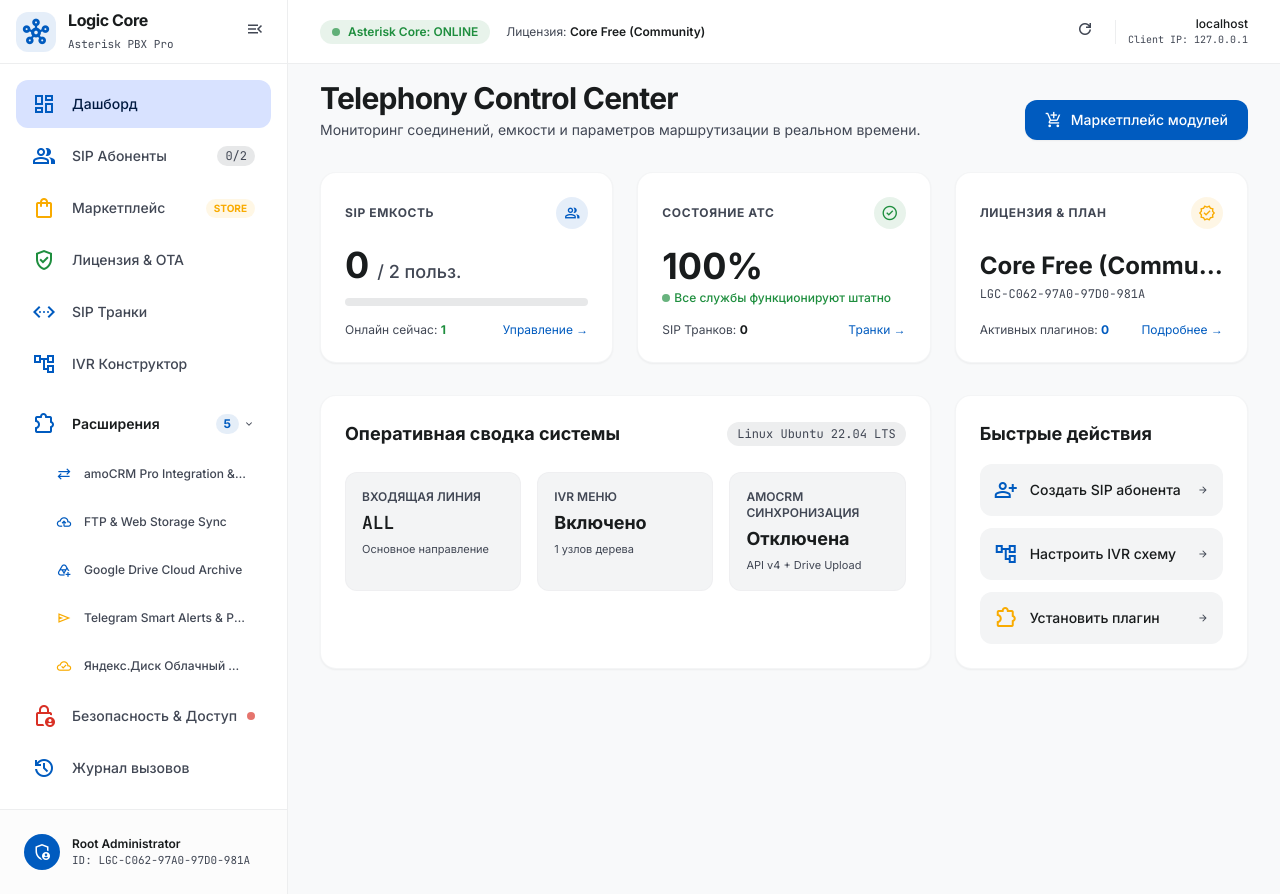
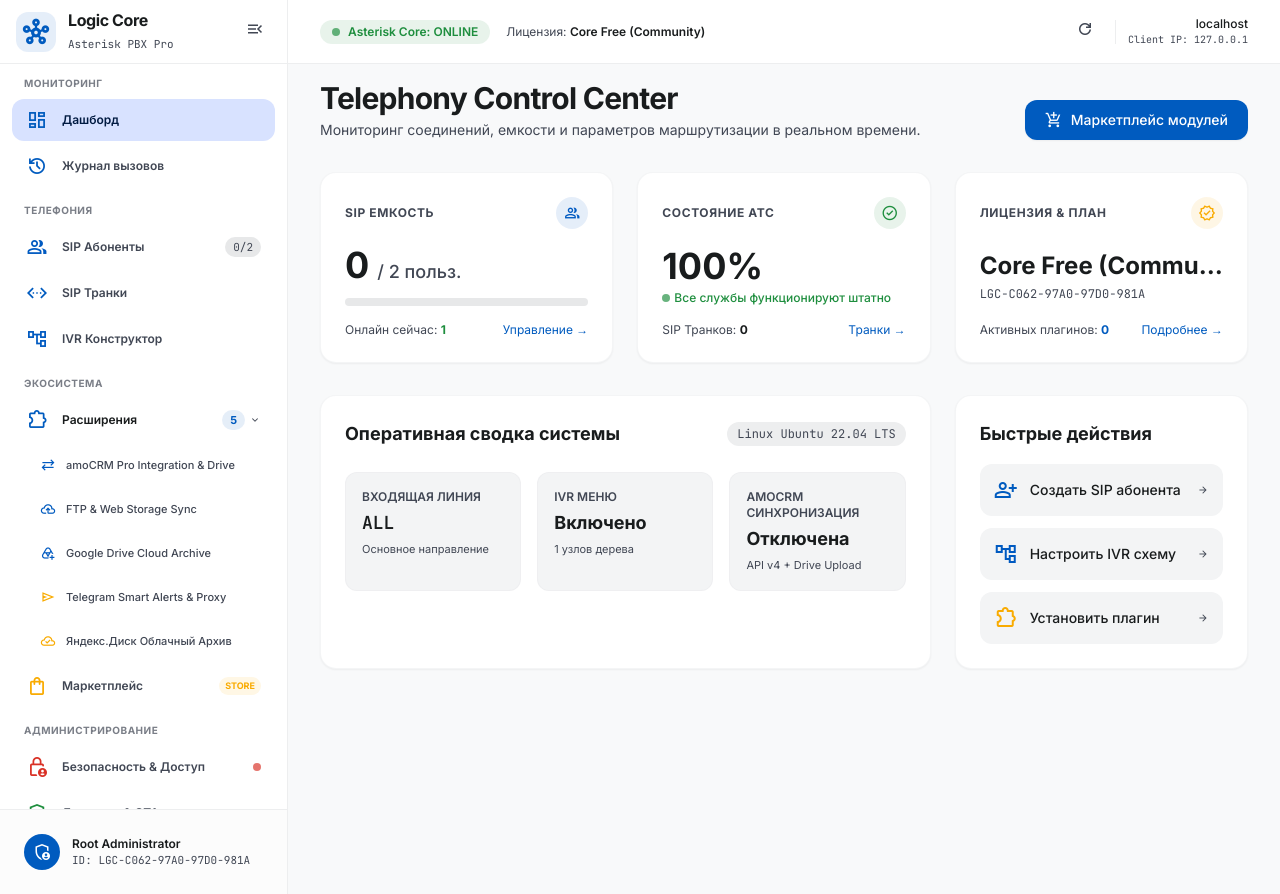
Before and after one commit to apavlishev/asterisk-ui-vps, a Flask app: page / in a window 1280 px wide. Run offline with Flask 3, Linux system fonts and the light colour scheme; some libraries are stand-ins or nearby versions.

Commit message:
refactor: Group and sort sidebar navigation items according to professional PBX/Enterprise UX best practices

```diff
--- a/templates/index.html
+++ b/templates/index.html
@@ -111,72 +111,102 @@
             </button>
         </div>
 
-        <nav class="flex-1 px-4 py-4 space-y-1 overflow-y-auto">
-            <button onclick="switchTab('dashboard')" id="nav-dashboard" class="nav-btn w-full flex items-center px-4 py-3 rounded-xl text-on-surface-variant hover:bg-surface-container-high hover:text-on-surface transition-all group active-nav-item">
-                <span class="material-symbols-outlined mr-4 text-primary">dashboard</span>
-                <span class="text-sm font-medium sidebar-text">Дашборд</span>
-            </button>
-            <button onclick="switchTab('accounts')" id="nav-accounts" class="nav-btn w-full flex items-center px-4 py-3 rounded-xl text-on-surface-variant hover:bg-surface-container-high hover:text-on-surface transition-all group">
-                <span class="material-symbols-outlined mr-4 text-secondary">group</span>
-                <span class="text-sm font-medium sidebar-text">SIP Абоненты</span>
-                <span class="ml-auto text-xs px-2 py-0.5 rounded-full bg-surface-container-high font-mono sidebar-badge">{{ accounts|length }}/{{ max_users }}</span>
-            </button>
-            <button onclick="switchTab('marketplace')" id="nav-marketplace" class="nav-btn w-full flex items-center px-4 py-3 rounded-xl text-on-surface-variant hover:bg-surface-container-high hover:text-on-surface transition-all group">
-                <span class="material-symbols-outlined mr-4 text-warning">shopping_bag</span>
-                <span class="text-sm font-medium sidebar-text">Маркетплейс</span>
-                <span class="ml-auto text-[10px] px-2 py-0.5 rounded-full bg-warning/10 text-warning font-bold uppercase sidebar-badge">Store</span>
-            </button>
-            <button onclick="switchTab('licensing')" id="nav-licensing" class="nav-btn w-full flex items-center px-4 py-3 rounded-xl text-on-surface-variant hover:bg-surface-container-high hover:text-on-surface transition-all group">
-                <span class="material-symbols-outlined mr-4 text-success">verified_user</span>
-                <span class="text-sm font-medium sidebar-text">Лицензия & OTA</span>
-            </button>
-            <button onclick="switchTab('trunks')" id="nav-trunks" class="nav-btn w-full flex items-center px-4 py-3 rounded-xl text-on-surface-variant hover:bg-surface-container-high hover:text-on-surface transition-all group">
-                <span class="material-symbols-outlined mr-4 text-primary">settings_ethernet</span>
-                <span class="text-sm font-medium sidebar-text">SIP Транки</span>
-            </button>
-            <button onclick="switchTab('ivr')" id="nav-ivr" class="nav-btn w-full flex items-center px-4 py-3 rounded-xl text-on-surface-variant hover:bg-surface-container-high hover:text-on-surface transition-all group">
-                <span class="material-symbols-outlined mr-4 text-secondary">account_tree</span>
-                <span class="text-sm font-medium sidebar-text">IVR Конструктор</span>
-            </button>
-            <!-- РАСКРЫВАЮЩИЙСЯ БЛОК: РАСШИРЕНИЯ И ПЛАГИНЫ -->
-            <div class="pt-2">
-                <button type="button" onclick="toggleExtensionsMenu()" id="btn-extensions-parent" class="w-full flex items-center justify-between px-4 py-3 rounded-xl text-on-surface-variant hover:bg-surface-container-high hover:text-on-surface transition-all group">
+                <nav class="flex-1 px-3 py-3 space-y-4 overflow-y-auto">
+
+            <!-- GROUP 1: МОНИТОРИНГ & АНАЛИТИКА -->
+            <div class="space-y-1">
+                <div class="px-3 pb-1 text-[10px] uppercase font-bold tracking-wider text-on-surface-variant/70 sidebar-text">Мониторинг</div>
+
+                <button onclick="switchTab('dashboard')" id="nav-dashboard" class="nav-btn w-full flex items-center px-3.5 py-2.5 rounded-xl text-on-surface-variant hover:bg-surface-container-high hover:text-on-surface transition-all group active-nav-item" title="Дашборд">
+                    <span class="material-symbols-outlined mr-3.5 text-primary text-[22px]">dashboard</span>
+                    <span class="text-xs font-semibold sidebar-text">Дашборд</span>
+                </button>
+
+                <button onclick="switchTab('calls')" id="nav-calls" class="nav-btn w-full flex items-center px-3.5 py-2.5 rounded-xl text-on-surface-variant hover:bg-surface-container-high hover:text-on-surface transition-all group" title="Журнал вызовов">
+                    <span class="material-symbols-outlined mr-3.5 text-primary text-[22px]">history</span>
+                    <span class="text-xs font-semibold sidebar-text">Журнал вызовов</span>
+                </button>
+            </div>
+
+            <!-- GROUP 2: ТЕЛЕФОНИЯ & МАРШРУТИЗАЦИЯ -->
+            <div class="space-y-1">
+                <div class="px-3 pb-1 text-[10px] uppercase font-bold tracking-wider text-on-surface-variant/70 sidebar-text">Телефония</div>
+
+                <button onclick="switchTab('accounts')" id="nav-accounts" class="nav-btn w-full flex items-center px-3.5 py-2.5 rounded-xl text-on-surface-variant hover:bg-surface-container-high hover:text-on-surface transition-all group" title="SIP Абоненты">
+                    <span class="material-symbols-outlined mr-3.5 text-secondary text-[22px]">group</span>
+                    <span class="text-xs font-semibold sidebar-text">SIP Абоненты</span>
+                    <span class="ml-auto text-[11px] px-2 py-0.5 rounded-full bg-surface-container-high font-mono sidebar-badge">{{ accounts|length }}/{{ max_users }}</span>
+                </button>
+
+                <button onclick="switchTab('trunks')" id="nav-trunks" class="nav-btn w-full flex items-center px-3.5 py-2.5 rounded-xl text-on-surface-variant hover:bg-surface-container-high hover:text-on-surface transition-all group" title="SIP Транки">
+                    <span class="material-symbols-outlined mr-3.5 text-primary text-[22px]">settings_ethernet</span>
+                    <span class="text-xs font-semibold sidebar-text">SIP Транки</span>
+                </button>
+
+                <button onclick="switchTab('ivr')" id="nav-ivr" class="nav-btn w-full flex items-center px-3.5 py-2.5 rounded-xl text-on-surface-variant hover:bg-surface-container-high hover:text-on-surface transition-all group" title="IVR Конструктор">
+                    <span class="material-symbols-outlined mr-3.5 text-secondary text-[22px]">account_tree</span>
+                    <span class="text-xs font-semibold sidebar-text">IVR Конструктор</span>
+                </button>
+            </div>
+
+            <!-- GROUP 3: ЭКОСИСТЕМА & ПЛАГИНЫ -->
+            <div class="space-y-1">
+                <div class="px-3 pb-1 text-[10px] uppercase font-bold tracking-wider text-on-surface-variant/70 sidebar-text">Экосистема</div>
+
+                <!-- РАСКРЫВАЮЩИЙСЯ БЛОК: РАСШИРЕНИЯ -->
+                <div>
+                    <button type="button" onclick="toggleExtensionsMenu()" id="btn-extensions-parent" class="w-full flex items-center justify-between px-3.5 py-2.5 rounded-xl text-on-surface-variant hover:bg-surface-container-high hover:text-on-surface transition-all group" title="Расширения">
                         <div class="flex items-center">
-                        <span class="material-symbols-outlined mr-4 text-primary">extension</span>
-                        <span class="text-sm font-semibold text-on-surface sidebar-text">Расширения</span>
+                            <span class="material-symbols-outlined mr-3.5 text-primary text-[22px]">extension</span>
+                            <span class="text-xs font-semibold text-on-surface sidebar-text">Расширения</span>
                         </div>
                         <div class="flex items-center gap-1">
-                        <span class="text-xs px-2 py-0.5 rounded-full bg-primary/10 text-primary font-bold">{{ installed_plugins|length }}</span>
+                            <span class="text-[11px] px-2 py-0.5 rounded-full bg-primary/10 text-primary font-bold sidebar-badge">{{ installed_plugins|length }}</span>
                             <span id="ext-arrow" class="material-symbols-outlined text-xs text-on-surface-variant transition-transform">expand_more</span>
                         </div>
                     </button>
 
                     <!-- Подменю установленных плагинов -->
-                <div id="extensions-submenu" class="mt-1 pl-6 pr-2 space-y-1">
+                    <div id="extensions-submenu" class="mt-1 pl-4 pr-1 space-y-1">
                         {% for p in installed_plugins %}
-                    <button onclick="switchTab('plugin-{{ p.id }}')" id="nav-plugin-{{ p.id }}" class="nav-btn w-full flex items-center px-4 py-2.5 rounded-xl text-on-surface-variant hover:bg-surface-container-high hover:text-on-surface transition-all group text-left">
-                        <span class="material-symbols-outlined mr-3 text-base text-{{ p.color }}">{{ p.icon }}</span>
-                        <span class="text-xs font-medium truncate">{{ p.name }}</span>
+                        <button onclick="switchTab('plugin-{{ p.id }}')" id="nav-plugin-{{ p.id }}" class="nav-btn w-full flex items-center px-3 py-2 rounded-xl text-on-surface-variant hover:bg-surface-container-high hover:text-on-surface transition-all group text-left">
+                            <span class="material-symbols-outlined mr-2.5 text-base text-{{ p.color }}">{{ p.icon }}</span>
+                            <span class="text-[11px] font-medium truncate">{{ p.name }}</span>
                         </button>
                         {% endfor %}
                         {% if not installed_plugins %}
-                    <div class="px-4 py-2 text-[11px] text-on-surface-variant italic">
+                        <div class="px-3 py-1.5 text-[11px] text-on-surface-variant italic">
                             Нет установленных плагинов
                         </div>
                         {% endif %}
                     </div>
                 </div>
-            <button onclick="switchTab('security')" id="nav-security" class="nav-btn w-full flex items-center px-4 py-3 rounded-xl text-on-surface-variant hover:bg-surface-container-high hover:text-on-surface transition-all group">
-                <span class="material-symbols-outlined mr-4 text-error">lock_person</span>
-                <span class="text-sm font-medium sidebar-text">Безопасность & Доступ</span>
+
+                <button onclick="switchTab('marketplace')" id="nav-marketplace" class="nav-btn w-full flex items-center px-3.5 py-2.5 rounded-xl text-on-surface-variant hover:bg-surface-container-high hover:text-on-surface transition-all group" title="Маркетплейс">
+                    <span class="material-symbols-outlined mr-3.5 text-warning text-[22px]">shopping_bag</span>
+                    <span class="text-xs font-semibold sidebar-text">Маркетплейс</span>
+                    <span class="ml-auto text-[9px] px-1.5 py-0.5 rounded-full bg-warning/10 text-warning font-bold uppercase sidebar-badge">Store</span>
+                </button>
+            </div>
+
+            <!-- GROUP 4: СИСТЕМА & БЕЗОПАСНОСТЬ -->
+            <div class="space-y-1">
+                <div class="px-3 pb-1 text-[10px] uppercase font-bold tracking-wider text-on-surface-variant/70 sidebar-text">Администрирование</div>
+
+                <button onclick="switchTab('security')" id="nav-security" class="nav-btn w-full flex items-center px-3.5 py-2.5 rounded-xl text-on-surface-variant hover:bg-surface-container-high hover:text-on-surface transition-all group" title="Безопасность & Доступ">
+                    <span class="material-symbols-outlined mr-3.5 text-error text-[22px]">lock_person</span>
+                    <span class="text-xs font-semibold sidebar-text">Безопасность & Доступ</span>
                     {% if not auth_enabled %}
-                <span class="ml-auto w-2 h-2 rounded-full bg-error animate-pulse" title="Парольная защита отключена"></span>
+                    <span class="ml-auto w-2 h-2 rounded-full bg-error animate-pulse sidebar-badge" title="Парольная защита отключена"></span>
                     {% endif %}
                 </button>
-            <button onclick="switchTab('calls')" id="nav-calls" class="nav-btn w-full flex items-center px-4 py-3 rounded-xl text-on-surface-variant hover:bg-surface-container-high hover:text-on-surface transition-all group">
-                <span class="material-symbols-outlined mr-4 text-primary">history</span>
-                <span class="text-sm font-medium sidebar-text">Журнал вызовов</span>
-            </button>
+
+                <button onclick="switchTab('licensing')" id="nav-licensing" class="nav-btn w-full flex items-center px-3.5 py-2.5 rounded-xl text-on-surface-variant hover:bg-surface-container-high hover:text-on-surface transition-all group" title="Лицензия & OTA">
+                    <span class="material-symbols-outlined mr-3.5 text-success text-[22px]">verified_user</span>
+                    <span class="text-xs font-semibold sidebar-text">Лицензия & OTA</span>
+                </button>
+            </div>
+
         </nav>
 
         <div class="p-4 border-t border-surface-container bg-surface-container-low/30">
```
Lines whose indentation alone changed are shown as unchanged.
